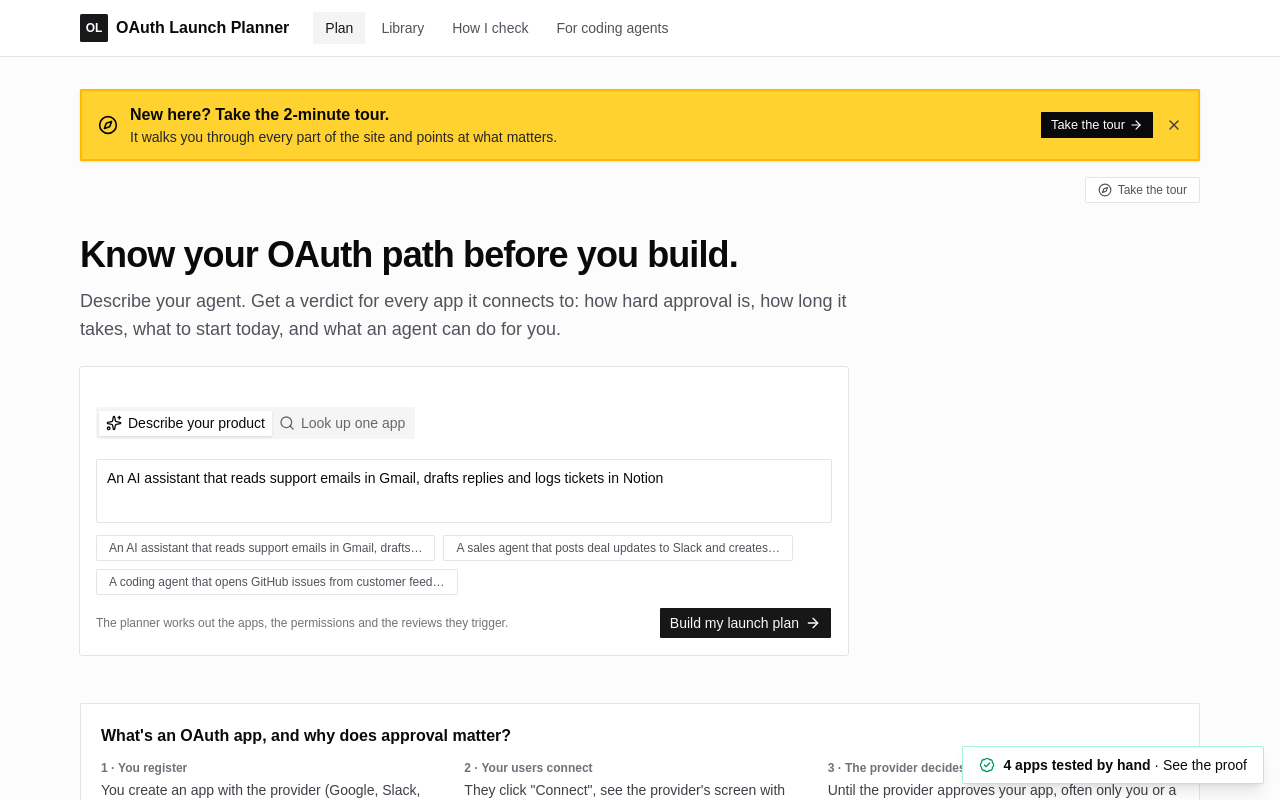
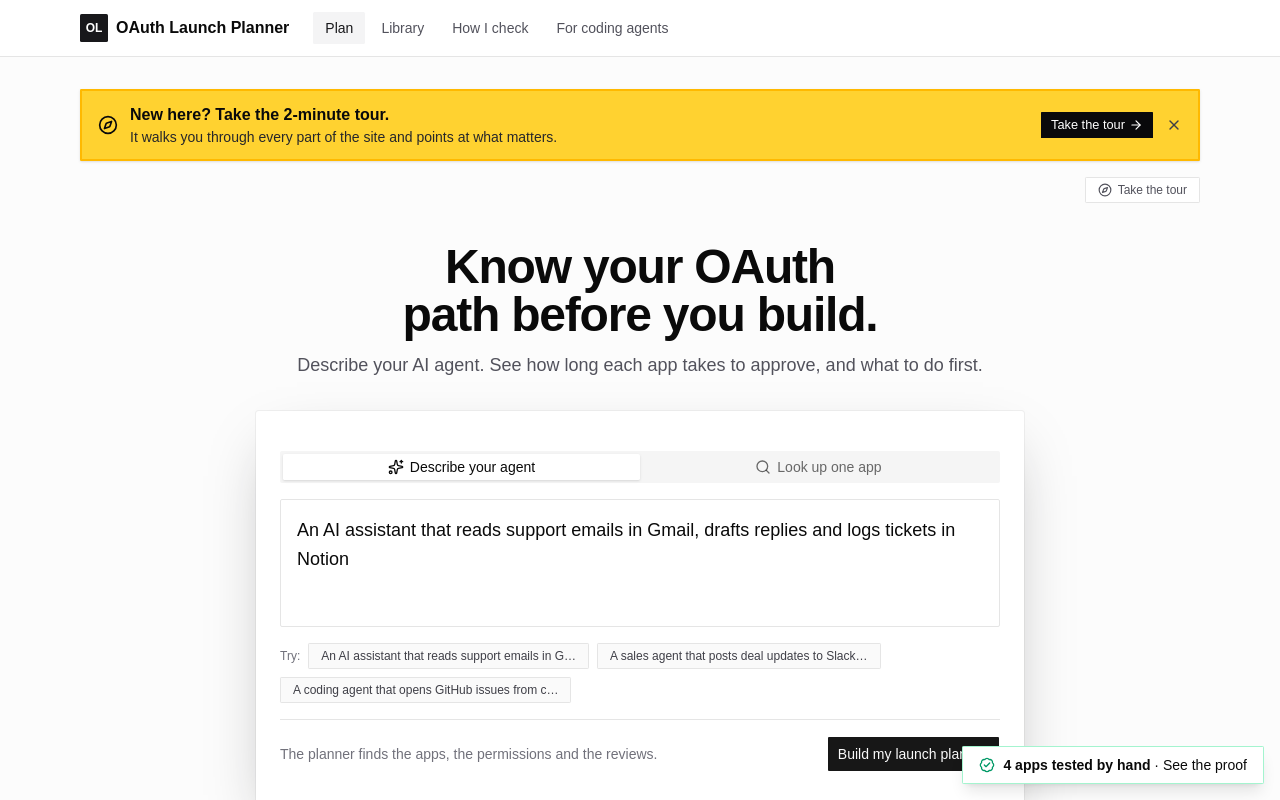
Before and after one commit to Uplof/oauth-launch-planner, a React (Vite) app: page / in a window 1280 px wide. Shown: the top 800 px of the page. Built offline with nearby package versions, Linux system fonts and the light colour scheme.

Commit message:
Home: centered hero, highlighted input box, better app lookup; repo moves to Uplof

```diff
--- a/src/pages/Home.tsx
+++ b/src/pages/Home.tsx
@@ -8,6 +8,7 @@ import { Tabs, TabsContent, TabsList, TabsTrigger } from "@/components/ui/tabs"
 import { Command, CommandEmpty, CommandGroup, CommandInput, CommandItem, CommandList } from "@/components/ui/command"
 import { APPS, isTested } from "@/data/apps"
 import { TimeChart } from "@/components/Timeline"
+import { totalText } from "@/lib/time"
 import library from "@/data/library.json"
 import { AppLogo, DifficultyBadge } from "@/components/bits"
 import { planFromDescription, savePlan } from "@/lib/api"
@@ -43,70 +44,71 @@ export default function Home() {
 
   return (
     <div className="grid gap-12">
-      <section className="grid gap-6 pt-4">
-        <div className="grid max-w-3xl gap-3">
-          <h1 className="text-balance text-4xl font-semibold tracking-tight">Know your OAuth path before you build.</h1>
-          <p className="text-lg text-zinc-600">
-            Describe your agent. Get a verdict for every app it connects to: how hard approval is, how long it takes, what to start today, and what an agent can do for you.
-          </p>
+      <section className="mx-auto grid w-full max-w-3xl gap-8 pt-6 text-center">
+        <div className="grid gap-3">
+          <h1 className="text-balance text-4xl font-semibold tracking-tight sm:text-5xl">Know your OAuth path before you build.</h1>
+          <p className="text-lg text-zinc-600">Describe your AI agent. See how long each app takes to approve, and what to do first.</p>
         </div>
 
-        <Card className="max-w-3xl" data-tour="describe">
-          <CardContent className="pt-6">
-            <Tabs defaultValue="describe">
-              <TabsList>
-                <TabsTrigger value="describe"><Sparkles className="size-4" /> Describe your product</TabsTrigger>
-                <TabsTrigger value="lookup"><Search className="size-4" /> Look up one app</TabsTrigger>
+        <Card className="border-zinc-300 text-left shadow-[0_24px_60px_-20px_rgba(24,24,27,0.35)] ring-1 ring-zinc-900/5" data-tour="describe">
+          <CardContent className="p-4 sm:p-6">
+            <Tabs defaultValue="describe" className="gap-4">
+              <TabsList className="grid h-11 w-full grid-cols-2">
+                <TabsTrigger value="describe" className="h-full text-sm"><Sparkles className="size-4" /> Describe your agent</TabsTrigger>
+                <TabsTrigger value="lookup" className="h-full text-sm"><Search className="size-4" /> Look up one app</TabsTrigger>
               </TabsList>
-              <TabsContent value="describe" className="grid gap-3 pt-3">
-                <Textarea id="desc" rows={3} value={desc} onChange={(e) => setDesc(e.target.value)} className="resize-none text-base" placeholder="What does your agent do, and which apps does it use?" />
-                <div className="flex flex-wrap gap-2">
+              <TabsContent value="describe" className="grid gap-4">
+                <Textarea id="desc" rows={4} value={desc} onChange={(e) => setDesc(e.target.value)} className="min-h-32 resize-none p-4 text-lg leading-relaxed md:text-lg" placeholder="What does your agent do, and which apps does it use?" />
+                <div className="flex flex-wrap items-center gap-2">
+                  <span className="text-xs font-medium text-zinc-500">Try:</span>
                   {EXAMPLES.map((ex) => (
-                    <button key={ex} type="button" onClick={() => setDesc(ex)} className="rounded-sm border bg-white px-3 py-1 text-left text-xs text-zinc-600 hover:bg-zinc-50">
-                      {ex.length > 60 ? ex.slice(0, 58) + "…" : ex}
+                    <button key={ex} type="button" onClick={() => setDesc(ex)} className="rounded-sm border bg-zinc-50 px-3 py-1 text-left text-xs text-zinc-700 hover:border-zinc-400 hover:bg-white">
+                      {ex.length > 48 ? ex.slice(0, 46) + "…" : ex}
                     </button>
                   ))}
                 </div>
-                <div className="flex items-center justify-between gap-3">
-                  <p className="text-xs text-zinc-500">The planner works out the apps, the permissions and the reviews they trigger.</p>
-                  <Button onClick={build} disabled={found !== null}>{found ? (found.length ? "Building your plan…" : "Reading your product…") : "Build my launch plan"} <ArrowRight className="size-4" /></Button>
+                <div className="flex flex-wrap items-center justify-between gap-3 border-t pt-4">
+                  <p className="text-sm text-zinc-500">The planner finds the apps, the permissions and the reviews.</p>
+                  <Button size="lg" onClick={build} disabled={found !== null}>{found ? (found.length ? "Building your plan…" : "Reading your agent…") : "Build my launch plan"} <ArrowRight className="size-4" /></Button>
                 </div>
                 {error && (
-                  <div className="grid gap-2 rounded-md border border-amber-200 bg-amber-50 p-3 text-sm text-amber-900">
+                  <div className="grid gap-2 rounded-sm border border-amber-200 bg-amber-50 p-3 text-sm text-amber-900">
                     <span>{error}</span>
                     <Link to="/plan/demo" className="w-fit font-medium underline">See the example plan instead</Link>
                   </div>
                 )}
                 {found && (
-                  <div className="grid gap-1.5 rounded-md border bg-zinc-50 p-3 text-sm">
+                  <div className="grid gap-1.5 rounded-sm border bg-zinc-50 p-3 text-sm">
                     <span className="text-xs font-medium text-zinc-500">Found in your description</span>
                     {found.map((f) => <span key={f} className="flex items-center gap-2"><Sparkles className="size-3.5 text-violet-600" />{f}</span>)}
                   </div>
                 )}
               </TabsContent>
-              <TabsContent value="lookup" className="pt-3">
-                <Command className="rounded-lg border">
-                  <CommandInput value={query} onValueChange={setQuery} placeholder="Type an app name or website, e.g. Trello or trello.com" />
-                  <CommandList className="max-h-72">
+              <TabsContent value="lookup">
+                <Command className="rounded-sm border [&_[data-slot=command-input-wrapper]]:h-14 [&_[data-slot=command-input-wrapper]]:px-4">
+                  <CommandInput value={query} onValueChange={setQuery} className="text-base" placeholder="Type an app name or website, e.g. Trello or trello.com" />
+                  <CommandList className="max-h-80">
                     <CommandEmpty>
-                      <div className="grid gap-2 py-2">
-                        <span>{query.trim() ? `No guide for “${query.trim()}” yet.` : "Not in the library yet."}</span>
-                        <Button size="sm" variant="outline" onClick={() => nav(`/generate/${encodeURIComponent(query.trim() || "trello")}`)} className="mx-auto">Research it live <Sparkles className="size-3.5" /></Button>
+                      <div className="grid gap-3 py-4">
+                        <span>{query.trim() ? `No guide for “${query.trim()}” yet.` : "No guide for that app yet."}</span>
+                        <Button size="sm" onClick={() => nav(`/generate/${encodeURIComponent(query.trim() || "trello")}`)} className="mx-auto">Research {query.trim() ? `“${query.trim()}”` : "it"} live <Sparkles className="size-3.5" /></Button>
+                        <span className="text-xs text-zinc-500">The research agent writes a guide in 1-5 minutes.</span>
                       </div>
                     </CommandEmpty>
-                    <CommandGroup heading="Researched and tested">
+                    <CommandGroup heading={`Ready guides (${APPS.length})`}>
                       {APPS.map((a) => (
-                        <CommandItem key={a.slug} value={a.name} onSelect={() => nav(`/apps/${a.slug}`)}>
-                          <AppLogo slug={a.slug} name={a.name} size={16} /> {a.name}
-                          <span className="ml-auto"><DifficultyBadge d={a.difficulty} /></span>
+                        <CommandItem key={a.slug} value={a.name} onSelect={() => nav(`/apps/${a.slug}`)} className="gap-3 py-2.5">
+                          <AppLogo slug={a.slug} name={a.name} size={18} />
+                          <span className="flex flex-1 items-center gap-2"><span className="font-medium">{a.name}</span>{isTested(a) && <span className="text-xs text-emerald-700">tested</span>}</span>
+                          <span className="ml-auto flex items-center gap-3 text-xs text-zinc-500">{totalText(a)} <DifficultyBadge d={a.difficulty} /></span>
                         </CommandItem>
                       ))}
                     </CommandGroup>
-                    <CommandGroup heading="Generate a guide live">
+                    <CommandGroup heading="No guide yet: research live">
                       {(library as { slug: string; name: string }[]).filter((l) => !APPS.some((a) => a.slug === l.slug)).slice(0, 40).map((l) => (
-                        <CommandItem key={l.slug} value={l.name} onSelect={() => nav(`/generate/${l.slug}`)}>
-                          <AppLogo slug={l.slug} name={l.name} size={16} /> {l.name}
-                          <span className="ml-auto text-xs text-zinc-500">research live</span>
+                        <CommandItem key={l.slug} value={l.name} onSelect={() => nav(`/generate/${l.slug}`)} className="gap-3 py-2.5">
+                          <AppLogo slug={l.slug} name={l.name} size={18} /> <span className="flex-1">{l.name}</span>
+                          <span className="text-xs text-zinc-500">research live</span>
                         </CommandItem>
                       ))}
                     </CommandGroup>
```
Also changed, not shown: 1 other file (tests, documents, lock files or other folders).
